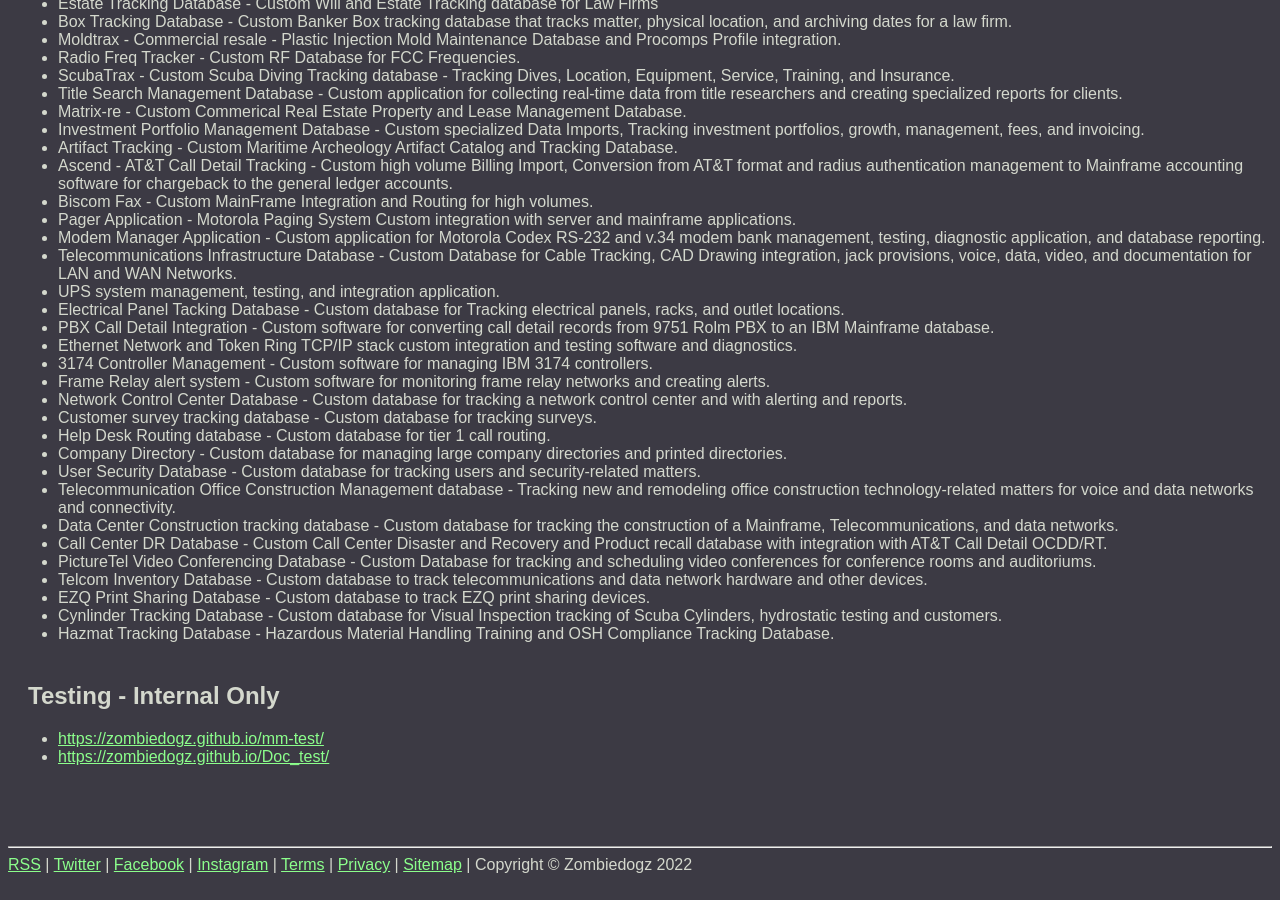
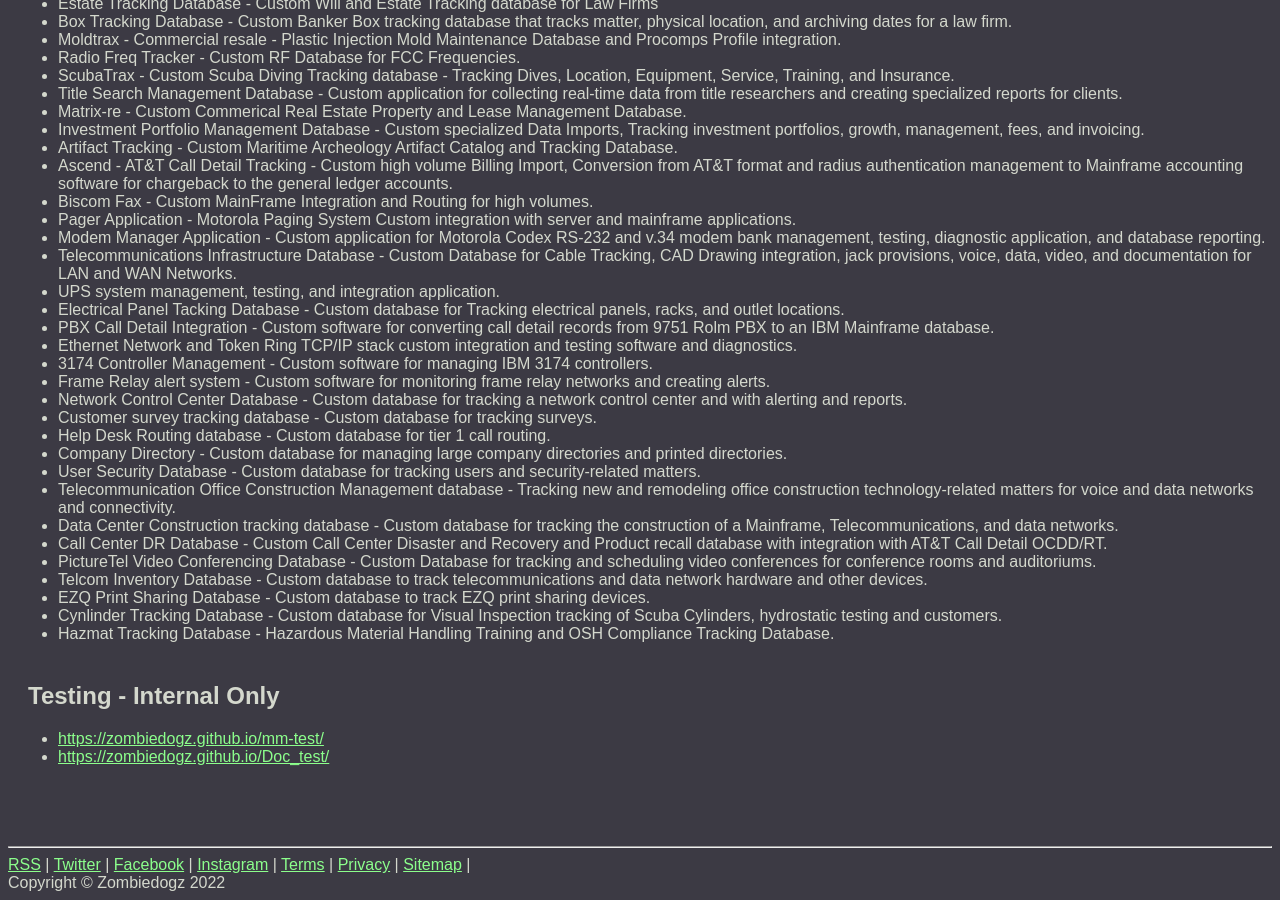
Before and after one commit to zombiedogz/zombiedogz.github.io, a Jekyll site: the page built from index.md, in a window 1280 px wide and 900 px high, scrolled down 1424 px. Built offline with Jekyll 4.4.1, drawn with Linux system fonts in a browser that asks for light colours.

Commit message:
added line break

```diff
--- a/_includes/z_footer.html
+++ b/_includes/z_footer.html
@@ -6,4 +6,4 @@
 <a class="nav-link" href="{{"/content/z_terms" | relative_url }}">Terms</a> |
 <a class="nav-link" href="{{"/content/z_privacy" | relative_url }}">Privacy</a> |
 <a class="nav-link" href="{{"/sitemap.xml" | relative_url }}">Sitemap</a> |
-Copyright &copy; {{ site.author }} {{ 'now' | date: "%Y" }}
+<br />Copyright &copy; {{ site.author }} {{ 'now' | date: "%Y" }}
```
